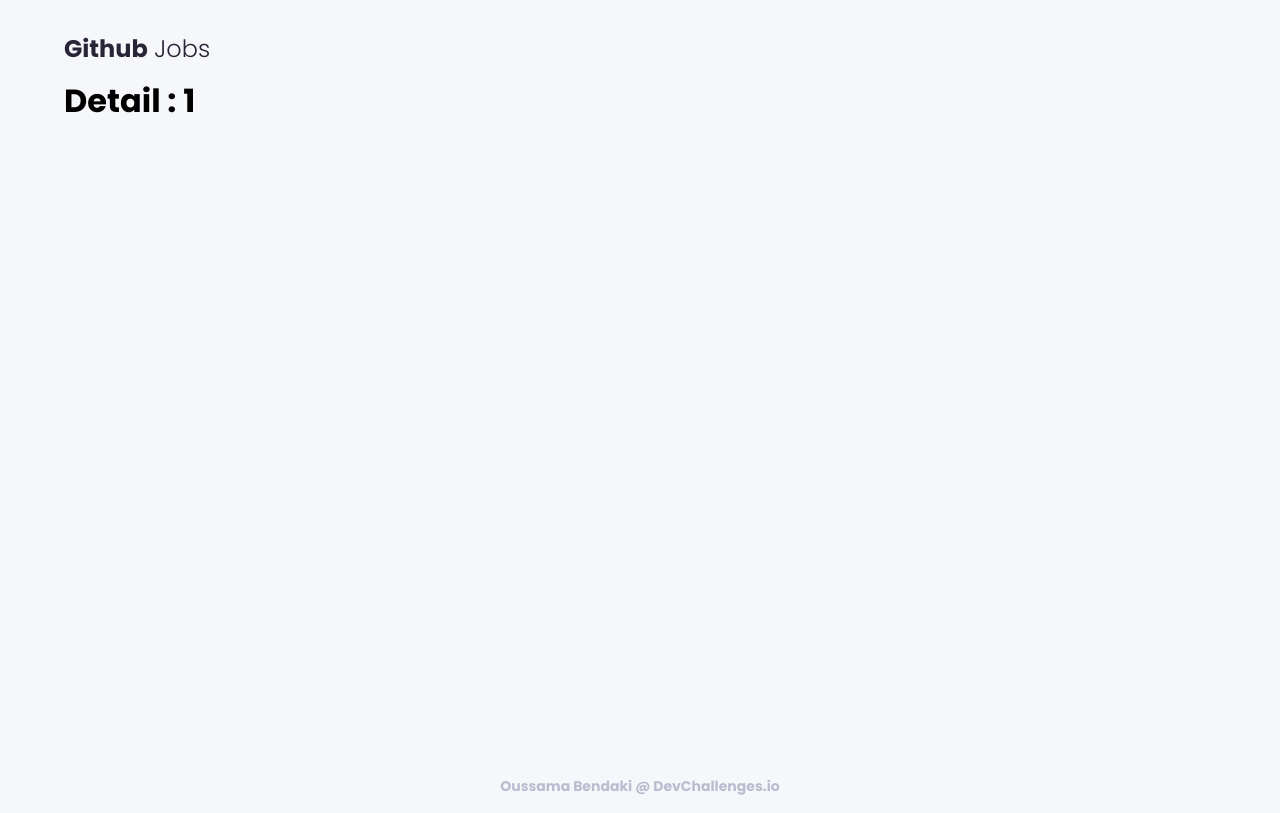
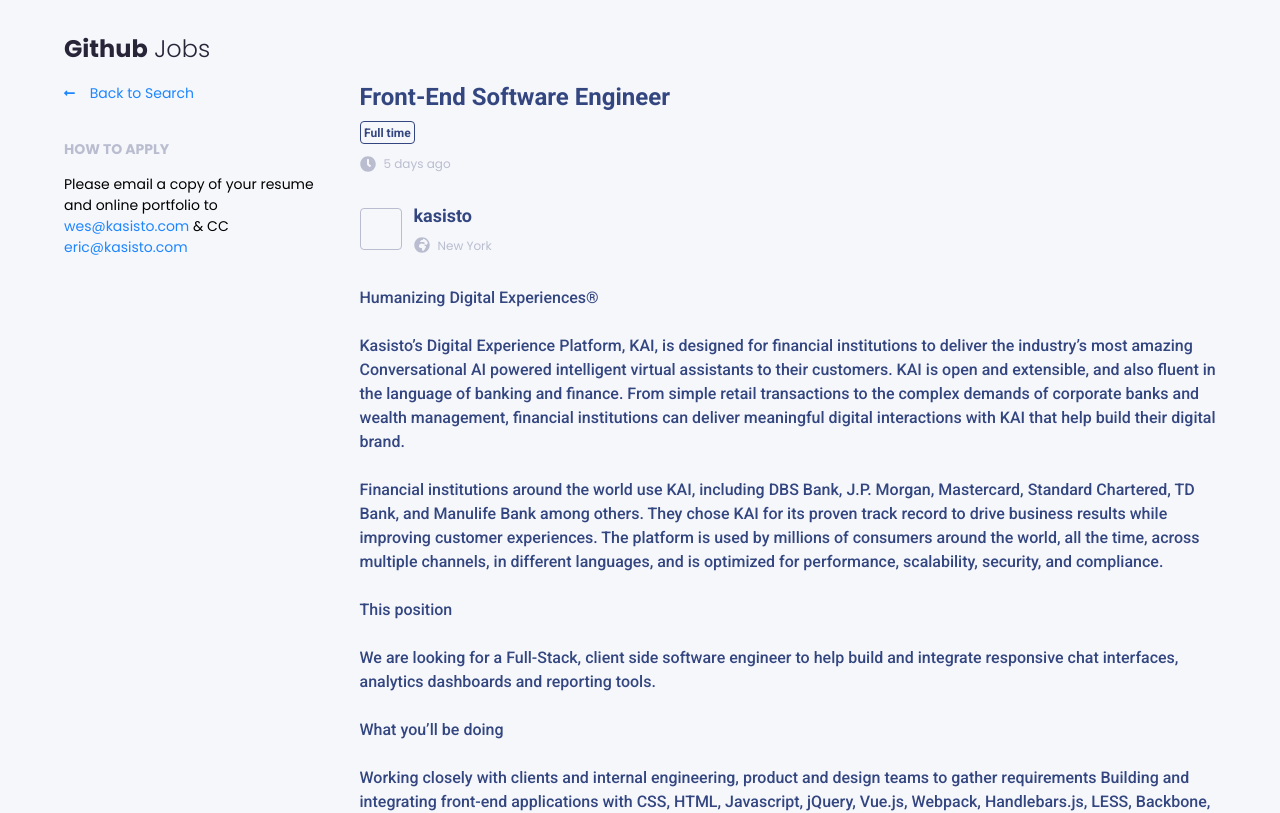
Before and after one commit to BDKoussama/github-jobs, a React (Create React App) app: page /1 in a window 1280 px wide. Shown: the top 813 px of the page. Built offline with nearby package versions, Linux system fonts and the light colour scheme.

Commit message:
job offer detail template

```diff
--- a/src/App.js
+++ b/src/App.js
@@ -1,19 +1,18 @@
 import React from 'react';
 import { library } from '@fortawesome/fontawesome-svg-core'
-import { faSuitcase ,  faGlobeAfrica , faClock} from '@fortawesome/free-solid-svg-icons'
+import { faSuitcase ,  faGlobeAfrica , faClock , faLongArrowAltLeft} from '@fortawesome/free-solid-svg-icons'
 import './styles/App.scss';
 import Home from './pages/Home' ;
 import Offer from './pages/Offer' ;
 import Header from './Components/Header';
 import Footer from './Components/Footer';
-
 import {
   BrowserRouter as Router,
   Switch,
   Route
 } from "react-router-dom";
 
-library.add(faSuitcase , faGlobeAfrica, faClock );
+library.add(faSuitcase , faGlobeAfrica, faClock , faLongArrowAltLeft);
 
 
 
--- a/src/pages/Offer.js
+++ b/src/pages/Offer.js
@@ -1,11 +1,93 @@
 import React from 'react';
-import {useParams} from 'react-router-dom'
+import { Link} from 'react-router-dom'
+import { FontAwesomeIcon } from '@fortawesome/react-fontawesome'
 
 const Offer = () => {
-    let { job_id } = useParams();
+    // import useParams from react-router-dom
+   // let { job_id } = useParams();
     return (
-        <div>
-            <h1> Detail : {job_id} </h1>
+        <div className = "offer-detail__wrapper">
+
+            <div className = "left-sidebar" >
+                <Link to = '/' className = 'back-link' >
+                    <FontAwesomeIcon icon='long-arrow-alt-left'  size="sm" className = "back-icon" />
+                    Back to Search
+                </Link>
+
+                <h2 className = "howto-apply">how to apply</h2>
+
+                <p className = "contact-info">
+                    Please email a copy of your resume <br/> and online portfolio to <br/>
+                    <a href = '/'>wes@kasisto.com </a> & CC <a href = '/'>eric@kasisto.com</a>
+                </p>
+
+            </div>
+
+            <div className = 'offer-detail'>
+
+                <div className = "job-title__wrapper">
+                    <h1 className ='job-title'>Front-End Software Engineer</h1>
+                    <span className = 'job-type'>Full time</span>
+                </div>
+
+                <span className ="publish-time">
+                    <FontAwesomeIcon icon='clock'  size="lg" className = "icon" />
+                    5 days ago
+                </span>
+
+                <div className = "about-company">
+                    <div className = 'company-logo'></div>
+                    <div className = "company-info" >
+                        <h3 className ='company-name'>kasisto</h3>
+                        <span className  = 'company-location'>
+                            <FontAwesomeIcon icon='globe-africa'  size="lg" className = "icon" />
+                            New York
+                        </span>
+                    </div>
+                </div>
+
+
+                <div className ='job-description'>
+                    <p>
+                        Humanizing Digital Experiences®
+                        <br/>
+                        <br/>
+                        Kasisto’s Digital Experience Platform, KAI, is designed for financial institutions to deliver the industry’s most amazing Conversational AI powered intelligent virtual assistants to their customers. KAI is open and extensible, and also fluent in the language of banking and finance. From simple retail transactions to the complex demands of corporate banks and wealth management, financial institutions can deliver meaningful digital interactions with KAI that help build their digital brand.
+                        <br/>
+                        <br/>
+                        Financial institutions around the world use KAI, including DBS Bank, J.P. Morgan, Mastercard, Standard Chartered, TD Bank, and Manulife Bank among others. They chose KAI for its proven track record to drive business results while improving customer experiences. The platform is used by millions of consumers around the world, all the time, across multiple channels, in different languages, and is optimized for performance, scalability, security, and compliance.
+                        <br/>
+                        <br/>
+                        This position
+                        <br/>
+                        <br/>
+                        We are looking for a Full-Stack, client side software engineer to help build and integrate responsive chat interfaces, analytics dashboards and reporting tools.
+                        <br/>
+                        <br/>
+                        What you’ll be doing
+                        <br/>
+                        <br/>
+                        Working closely with clients and internal engineering, product and design teams to gather requirements Building and integrating front-end applications with CSS, HTML, Javascript, jQuery, Vue.js, Webpack, Handlebars.js, LESS, Backbone, Python, Django and Java Working to improve user experience and functionality for tools Writing testable code utilizing common front-end unit and BDD testing frameworks What you need for this position
+                        <br/>
+                        <br/>
+                        3+ years in client-side web development with CSS, HTML, Javascript and jQuery Proven, full-stack front-end experience using Python and Django Other Modern Web Framework(s) experience is a plus (React, Vue, Angular, Ember) Experience working collaboratively to build scalable, modular, production software in an Agile environment Experience using RESTful json services Node.js and API development familiarity is plus D3.js is a plus
+                        <br/>
+                        <br/>
+                        What we offer:
+                        <br/>
+                        <br/>
+                        Competitive compensation package Ground floor opportunity within rapidly growing tech startup Great collaborative team environment Full Benefits Fun perks
+                        <br/>
+                        <br/>
+                        Location - NYC, Flatiron District
+                        <br/>
+                        <br/>
+                        We welcome your cover letter with a description of your previous complete experience and your resume. Applicants must be authorized to work in the US as we are unable to sponsor. Kasisto is an equal opportunity employer.
+                    </p>
+                </div>
+
+            </div>
+
         </div>
     )
 }
--- a/src/styles/App.scss
+++ b/src/styles/App.scss
@@ -6,6 +6,7 @@
 @import "./components/SearchResult.scss";
 @import "./components/CheckBox.scss";
 @import "./components/Footer.scss";
+@import "./components//OfferDetail.scss";
 
 @import 'https://fonts.googleapis.com/css2?family=Poppins:wght@200;300;400;700&display=swap" rel="stylesheet';
 @import 'https://fonts.googleapis.com/css2?family=Roboto:wght@100;300;500;700&display=swap" rel="stylesheet';
--- /dev/null
+++ b/src/styles/components/OfferDetail.scss
@@ -0,0 +1,167 @@
+
+.offer-detail__wrapper{
+
+    display: flex;
+    flex-direction: row;
+    justify-content: space-between;
+    align-items: flex-start;
+    flex-wrap: wrap;
+
+    .left-sidebar {
+        margin-bottom: 35px;
+        .back-link {
+            color: $blue;
+            font-size: 14px;
+            font-style: normal;
+            font-weight: 500;
+            line-height: 21px;
+            letter-spacing: 0em;
+            text-decoration: none;
+            margin-bottom: 35px;
+            .back-icon {
+                margin-right: 15px;
+            }
+        }
+
+        .howto-apply {
+            font-size: 14px;
+            font-style: normal;
+            font-weight: 700;
+            line-height: 21px;
+            letter-spacing: 0em;
+            text-align: left;
+            text-transform: uppercase;
+            color: $lightGrey;
+            margin-top: 35px;
+        }
+
+
+        .contact-info {
+            font-size: 14px;
+            font-style: normal;
+            font-weight: 500;
+            line-height: 21px;
+            letter-spacing: 0em;
+            text-align: left;
+            a{
+                color: $blue;
+                text-decoration: none;
+            }
+        }
+    }
+
+    .offer-detail {
+        .job-title__wrapper {
+            font-family: 'Roboto' , sans-serif;
+            font-style: normal;
+            font-weight: 700;
+            display: flex;
+            flex-direction: row;
+            justify-content: flex-start;
+            align-items: center;
+            margin-bottom: 10px;
+            flex-wrap: wrap;
+            .job-title {
+                width: 100%;
+                margin-bottom: 10px;
+                font-size: 24px;
+                line-height: 28px;
+                letter-spacing: 0em;
+                text-align: left;
+                color: $darkBlue;
+                margin-right: 25px;
+            }
+
+            .job-type {
+                font-size: 12px;
+                line-height: 14px;
+                text-align: left;
+                color: $darkBlue;
+                padding: 0.3em;
+                border: 1px solid $darkBlue;
+                border-radius: $borderRadius;
+            }
+        }
+
+        .publish-time {
+            font-size: 12px;
+            font-style: normal;
+            font-weight: 500;
+            line-height: 14px;
+            letter-spacing: 0em;
+            text-align: left;
+            color: $lightGrey;
+            .icon {
+                margin-right: 0.5em;
+            }
+        }
+
+
+        .about-company {
+            margin: 32px 0px;
+            display: flex;
+            flex-direction: row;
+            align-items: center;
+
+            .company-logo {
+                width: 42px;
+                height: 42px;
+                border: 1px solid $lightGrey;
+                border-radius: $borderRadius;
+            }
+
+            .company-info {
+                margin-left: 12px;
+                .company-name {
+                    font-family: 'Roboto' , sans-serif;
+                    font-size: 18px;
+                    font-style: normal;
+                    font-weight: 700;
+                    line-height: 21px;
+                    letter-spacing: 0em;
+                    text-align: left;
+                    margin-bottom: 10px;
+                    color: $darkBlue;
+                }
+
+                .company-location {
+                    font-size: 12px;
+                    font-style: normal;
+                    font-weight: 500;
+                    line-height: 14px;
+                    letter-spacing: 0em;
+                    text-align: left;
+                    color: $lightGrey;
+                    .icon {
+                        margin-right: 0.5em;
+                    }
+                }
+            }
+        }
+
+        .job-description {
+            font-family: 'Roboto' , sans-serif;
+            font-size: 16px;
+            font-style: normal;
+            font-weight: 400;
+            line-height: 24px;
+            letter-spacing: 0em;
+            text-align: left;
+            color: $darkBlue;
+        }
+    }
+
+    @media (min-width: 870px)  {
+        .left-sidebar {
+            flex: 1;
+            margin-right: 10px;
+            .contact-info  {
+                padding-right: 20px;
+            }
+        }
+
+        .offer-detail {
+            flex: 3;
+        }
+     }
+}
```
